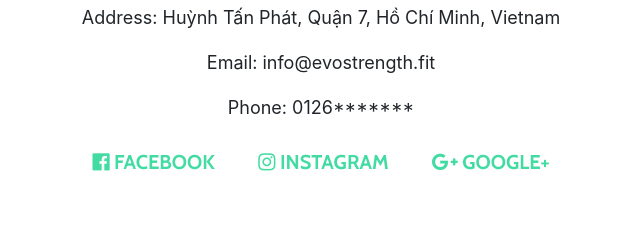
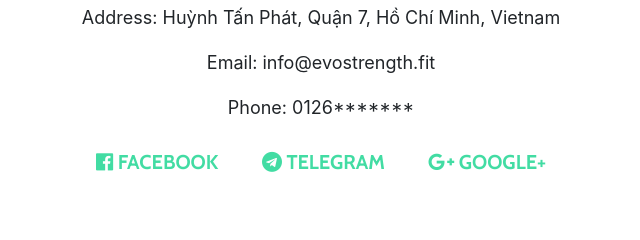
Before and after one commit to evostrength/vn, a website with bundled scripts: page index.html in a window 1280 px wide. Shown: the part 2540-2780 px from the top of the page, 319-959 px from the left. Built offline with nearby package versions, Linux system fonts and the light colour scheme.

Commit message:
Update index.html

```diff
--- a/index.html
+++ b/index.html
@@ -150,9 +150,9 @@
                 </a>
               </li>
               <li class="list-inline-item">
-                <a href="https://www.instagram.com/evostrength.fit/" class="btn btn-default btn-lg">
-                  <i class="fa fa-instagram"></i>
-                  <span class="network-name">Instagram</span>
+                <a href="https://t.me/evosf" class="btn btn-default btn-lg">
+                  <i class="fa fa-telegram"></i>
+                  <span class="network-name">Telegram</span>
                 </a>
               </li>
               <li class="list-inline-item">
```
